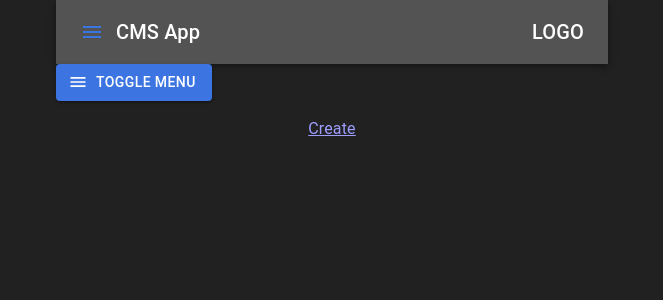
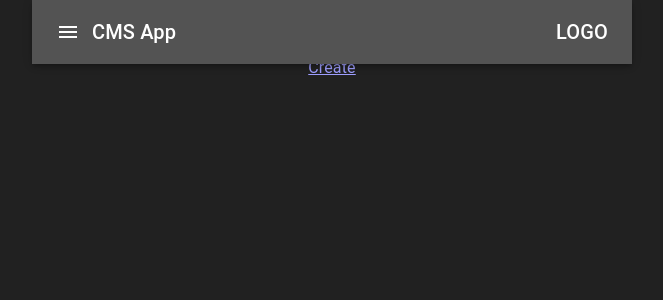
Before and after one commit to TheMarv/capstone-project, a Next.js app: page / in a window 1280 px wide. Shown: the top 300 px of the page, without its empty margins (308-971 px from the left). Built offline with nearby package versions, Linux system fonts and the light colour scheme.

Commit message:
Implement menu component in header

```diff
--- a/components/Header.jsx
+++ b/components/Header.jsx
@@ -1,19 +1,39 @@
-import { Menu } from '@mui/icons-material';
-import { AppBar, Box, IconButton, Toolbar, Typography } from '@mui/material';
+import Menu from './Menu';
 import Link from 'next/link';
+import { useState } from 'react';
+import AppBar from '@mui/material/AppBar';
+import Toolbar from '@mui/material/Toolbar';
+import MenuIcon from '@mui/icons-material/Menu';
+import Typography from '@mui/material/Typography';
+import IconButton from '@mui/material/IconButton';
+import SwipeableDrawer from '@mui/material/SwipeableDrawer';
+import useMediaQuery from '@mui/material/useMediaQuery';
 
 export default function Header() {
+  const [menuOpen, setMenuOpen] = useState(false);
+  const wideScreen = useMediaQuery('(min-width: 600px)');
+
+  function toggleMenu() {
+    setMenuOpen(!menuOpen);
+  }
+
   return (
-    <Box sx={{ flexGrow: 1 }}>
-      <AppBar position="static">
+    <AppBar
+      position="fixed"
+      sx={
+        wideScreen
+          ? { maxWidth: 600, right: 'auto', left: 'auto' }
+          : { left: 0, paddingRight: 1.5 }
+      }
+    >
       <Toolbar>
         <IconButton
           size="large"
           edge="start"
-            color="primary"
           aria-label="menu"
+          onClick={toggleMenu}
         >
-            <Menu />
+          <MenuIcon />
         </IconButton>
         <Typography variant="h6" component="div" sx={{ flexGrow: 1 }}>
           {/* TODO: Replace the text with the current page title */}
@@ -26,7 +46,15 @@ export default function Header() {
           </Typography>
         </Link>
       </Toolbar>
+
+      <SwipeableDrawer
+        anchor="left"
+        open={menuOpen}
+        onClick={toggleMenu}
+        onKeyDown={toggleMenu}
+      >
+        <Menu />
+      </SwipeableDrawer>
     </AppBar>
-    </Box>
   );
 }
--- a/components/Layout.jsx
+++ b/components/Layout.jsx
@@ -1,35 +1,12 @@
-import MenuIcon from '@mui/icons-material/Menu';
 import Box from '@mui/material/Box';
-import Button from '@mui/material/Button';
 import Container from '@mui/material/Container';
-import SwipeableDrawer from '@mui/material/SwipeableDrawer';
-import { useState } from 'react';
-import Menu from './Menu';
 import Header from './Header';
 
 export default function Layout({ children }) {
-  const [menuOpen, setMenuOpen] = useState(false);
-
-  function toggleMenu() {
-    setMenuOpen(!menuOpen);
-  }
-
   return (
-    <Container maxWidth="sm">
+    <Container maxWidth="sm" sx={{ padding: '0!important' }}>
       <Header />
-      {/* TODO: Move Toggle Menu button to a header */}
-      <Button variant="contained" onClick={toggleMenu} startIcon={<MenuIcon />}>
-        Toggle Menu
-      </Button>
-      <SwipeableDrawer
-        anchor="left"
-        open={menuOpen}
-        onClick={toggleMenu}
-        onKeyDown={toggleMenu}
-      >
-        <Menu />
-      </SwipeableDrawer>
-      <Box component="main" sx={{ my: 4 }}>
+      <Box component="main" sx={{ marginTop: 9, px: 1 }}>
         {children}
       </Box>
     </Container>
```
Lines whose indentation alone changed are shown as unchanged.
